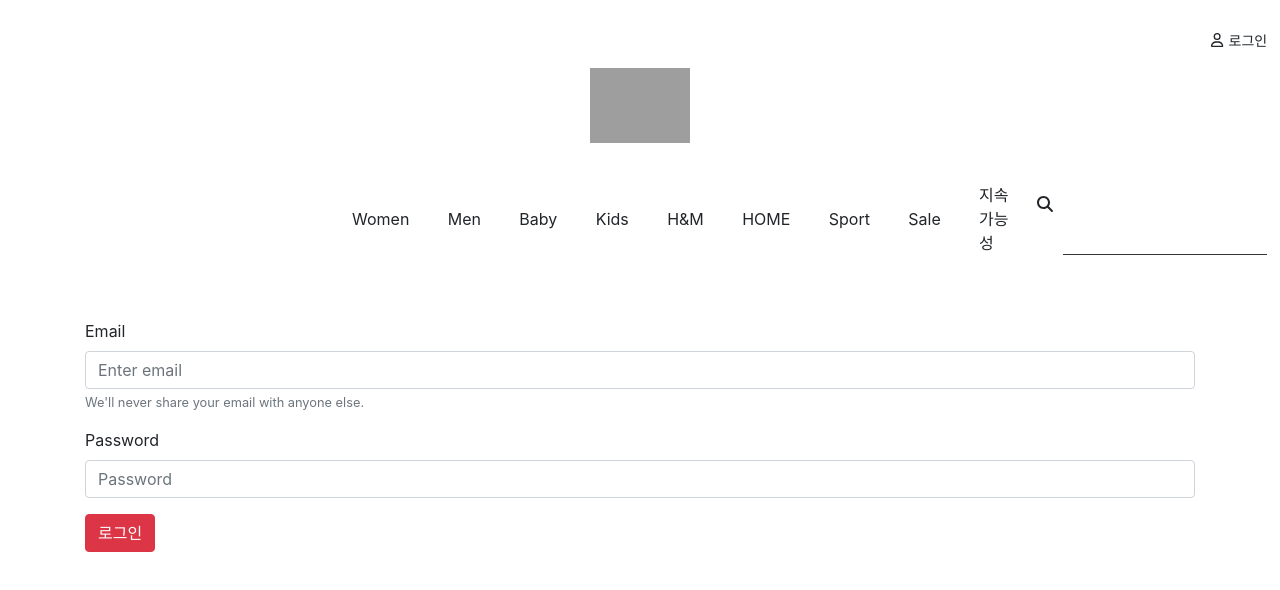
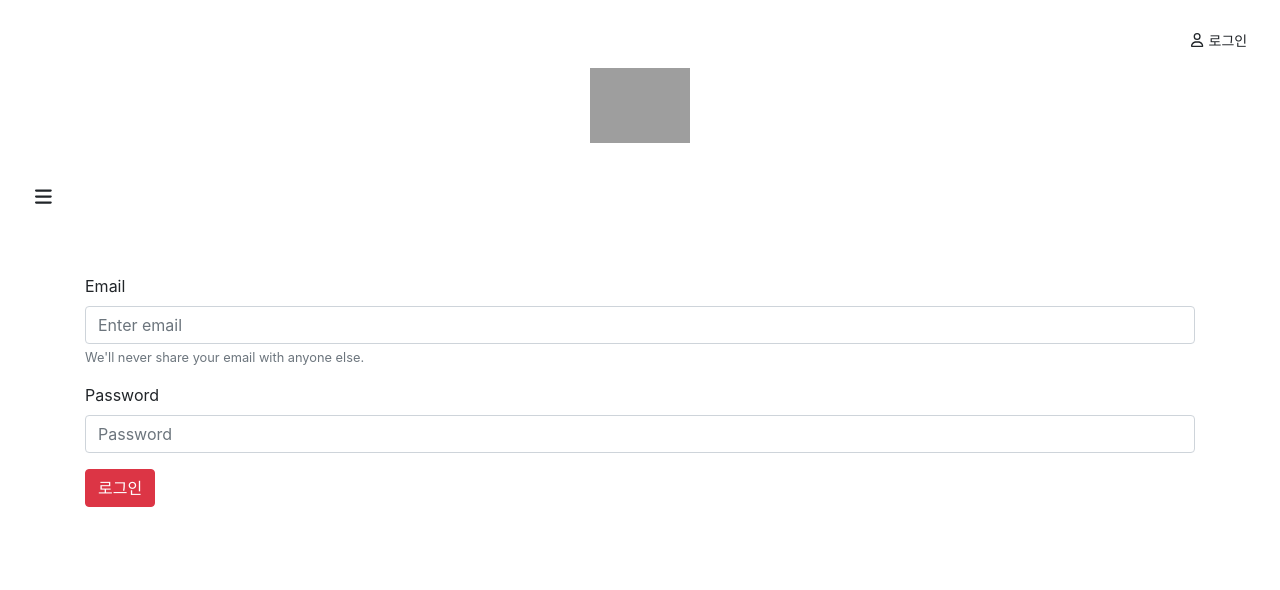
Before and after one commit to Zoey425/hnm-react-router, a React (Create React App) app: page /login in a window 1280 px wide. Shown: the top 590 px of the page. Built offline with nearby package versions, Linux system fonts and the light colour scheme; grey boxes are pictures that could not be loaded.

Commit message:
added mediaQuery and Toggle

```diff
--- a/src/App.css
+++ b/src/App.css
@@ -1,5 +1,35 @@
+@media screen and (min-width: 375px) and (max-width: 1339px) {
+    .menuBar {
+        margin-bottom: 5%;
+        padding-left: 15px;
+        font-size: 1.2rem;
+    }
+
+    .menuWrap {
+        padding-left: 15px;
+        position: absolute;
+        z-index: 999;
+        background-color: #fff;
+        height: 100%;
+        width: 50%;
+    }
+
+    .login-btn {
+        padding-right: 15px;
+    }
+
+    .menu {
+        display: block;
+    }
+
+    .hide {
+        display: none !important;
+    }
+}
+
 .App {
-    margin: 20px 0 40px 0;
+    margin: 20px;
+    position: relative;
 }
 
 .login-btn {
@@ -24,14 +54,30 @@
     justify-content: center;
     margin: 20px auto 40px auto;
 }
-
-.menu {
-    display: flex;
-    justify-content: center;
-    margin-bottom: 0;
-    padding-left: 26vw;
+.cardWarp {
+    cursor: pointer;
+    margin-bottom: 2vw;
 }
 
+.cardWarp:hover {
+    transform: scale(0.98);
+}
+.cardWarp img {
+    width: -webkit-fill-available;
+}
+
+.cardImg {
+    position: relative;
+}
+
+.cardImgNew {
+    position: absolute;
+    font-size: 0.8rem;
+    background-color: #fff;
+    margin: 10px;
+    padding: 5px 10px;
+    z-index: 99;
+}
 .menu li {
     margin: auto 1.5vw;
     cursor: pointer;
@@ -39,6 +85,16 @@
 
 .menu li:hover {
     text-decoration-line: underline;
+}
+@media screen and (min-width: 1339px) {
+    .menuBar {
+        display: none;
+    }
+    .menu {
+        display: flex;
+        justify-content: center;
+        margin-bottom: 0;
+        padding-left: 28%;
     }
 
     .navBar {
@@ -65,31 +121,6 @@
         border-bottom: 1px solid #333;
     }
 
-.cardWarp {
-    cursor: pointer;
-    margin-bottom: 2vw;
-}
-
-.cardWarp:hover {
-    transform: scale(0.98);
-}
-.cardWarp img {
-    width: -webkit-fill-available;
-}
-
-.cardImg {
-    position: relative;
-}
-
-.cardImgNew {
-    position: absolute;
-    font-size: 0.8rem;
-    background-color: #fff;
-    margin: 10px;
-    padding: 5px 10px;
-    z-index: 99;
-}
-
     .pro-img {
         display: flex;
         justify-content: flex-end;
@@ -110,3 +141,4 @@
         padding: 10px;
         width: 100%;
     }
+}
--- a/src/App.js
+++ b/src/App.js
@@ -21,13 +21,16 @@ import PrivateRoute from './route/PrivateRoute';
  */
 function App() {
     const [authenticate, setAuthenticate] = useState(false); // true 이면 로그인
+    const toggleAuthenticate = () => {
+        setAuthenticate(authenticate => !authenticate);
+    };
     useEffect(() => {
         console.log(authenticate);
     }, [authenticate]);
 
     return (
         <div className="App">
-            <Nav authenticate={authenticate} />
+            <Nav authenticate={authenticate} toggleAuthenticate={toggleAuthenticate} />
             <Routes>
                 <Route path="/" element={<Products />} />
                 <Route path="/product/:id" element={<PrivateRoute authenticate={authenticate} />} />
--- a/src/component/Nav.js
+++ b/src/component/Nav.js
@@ -1,15 +1,37 @@
 /* eslint-disable jsx-a11y/alt-text */
-import React from 'react';
+import React, { useState } from 'react';
 import { faUser } from '@fortawesome/free-regular-svg-icons';
 import { FontAwesomeIcon } from '@fortawesome/react-fontawesome';
-import { faSearch } from '@fortawesome/free-solid-svg-icons';
+import { faBars, faSearch } from '@fortawesome/free-solid-svg-icons';
 import { useNavigate } from 'react-router-dom';
 
-const Nav = ({ authenticate }) => {
+const Nav = ({ authenticate, toggleAuthenticate }) => {
     const menuList = ['Women', 'Men', 'Baby', 'Kids', 'H&M', 'HOME', 'Sport', 'Sale', '지속가능성'];
-    const navigator = useNavigate();
+    const navigate = useNavigate();
+    const [isShow, setIsShow] = useState(false);
+
+    const handleToggle = () => {
+        console.log(isShow);
+        setIsShow(!isShow);
+    };
     const goLogin = () => {
-        navigator('/login');
+        if (authenticate) {
+            // 로그인 되어있으면 로그아웃
+            toggleAuthenticate(false);
+        } else {
+            // 로그인 되어있지 않으면 로그인 페이지로 이동
+            navigate('/login');
+        }
+    };
+
+    const search = event => {
+        if (event.key === 'Enter') {
+            //console.log('enter!');
+            // 입력한 검색어를 읽어오기
+            let keyword = event.target.value;
+            //console.log('keyword', keyword);
+            navigate(`/?q=${keyword}`);
+        }
     };
     return (
         <div className="navBar">
@@ -19,23 +41,26 @@ const Nav = ({ authenticate }) => {
             </div>
 
             <div className="logo">
-                <div onClick={() => navigator('/')}>
+                <div onClick={() => navigate('/')}>
                     <img
                         width={100}
                         src="https://upload.wikimedia.org/wikipedia/commons/thumb/5/53/H%26M-Logo.svg/709px-H%26M-Logo.svg.png"
                     />
                 </div>
             </div>
-            <div className="menuWrap">
+            <div className="menuBar">
+                <FontAwesomeIcon icon={faBars} onClick={handleToggle} />
+            </div>
+            <div className={`menuWrap ${isShow ? '' : 'hide'}`}>
                 <ul className="menu">
-                    {menuList.map(menu => (
-                        <li>{menu}</li>
+                    {menuList.map((menu, index) => (
+                        <li key={index}>{menu}</li>
                     ))}
                 </ul>
 
                 <div className="search">
                     <FontAwesomeIcon icon={faSearch} />
-                    <input type="text" />
+                    <input type="text" onKeyUp={event => search(event)} />
                 </div>
             </div>
         </div>
--- a/src/page/Products.js
+++ b/src/page/Products.js
@@ -1,24 +1,32 @@
+/* eslint-disable react-hooks/exhaustive-deps */
 import React, { useEffect, useState } from 'react';
 import { Col, Container, Row } from 'react-bootstrap';
 import ItemCard from '../component/ItemCard';
+import { useSearchParams } from 'react-router-dom';
 
 const Products = () => {
     const [productList, setProductList] = useState([]);
+    const [query, setQuery] = useSearchParams();
     const getProducts = async () => {
-        let url = `https://my-json-server.typicode.com/Zoey425/hnm-react-router/products`;
+        let keyword = query.get('q') || '';
+        console.log('쿼리값은?', keyword);
+        let url = `https://my-json-server.typicode.com/Zoey425/hnm-react-router/products?q=${keyword}`;
         let response = await fetch(url);
         let data = await response.json();
+        console.log(data);
         setProductList(data);
     };
+
     useEffect(() => {
         getProducts();
-    }, []);
+    }, [query]);
+
     return (
         <div>
             <Container fluid>
                 <Row>
                     {productList.map(item => (
-                        <Col lg="3">
+                        <Col lg="3" key={item.id}>
                             <ItemCard item={item} />
                         </Col>
                     ))}
```
Also changed, not shown: src/component/Test.js (deleted, +0 -16 lines). Lines whose indentation alone changed are shown as unchanged.
